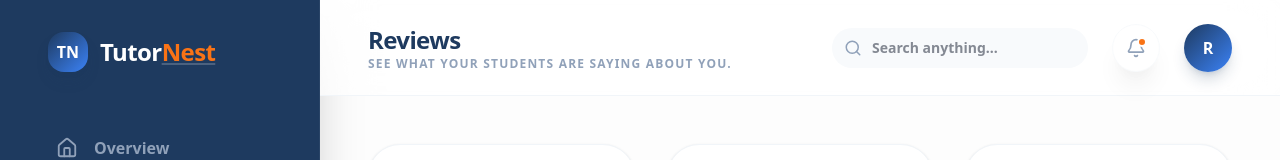
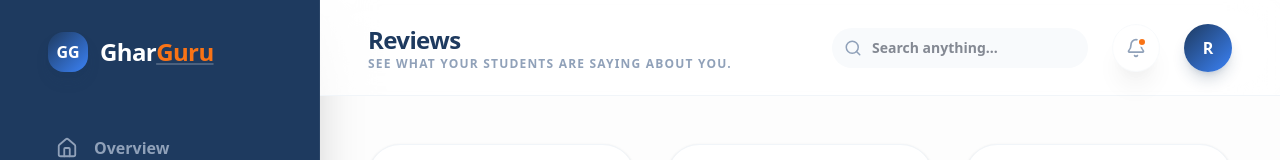
Before and after one commit to Innovox-Software-Solutions/Tutor-finder, a Next.js app: page /dashboard/tutor/reviews in a window 1280 px wide. Shown: the top 160 px of the page. Built offline with nearby package versions, Linux system fonts and the light colour scheme.

Commit message:
chore: rebrand project name from TutorNest to GharGuru across all frontend components and pages

```diff
--- a/src/app/auth/page.tsx
+++ b/src/app/auth/page.tsx
@@ -38,7 +38,7 @@ export default function AuthPage() {
 
           <div className="relative z-10">
             <Link href="/" className="text-3xl font-black mb-16 block transition-transform hover:scale-105 active:scale-95 origin-left">
-              Tutor<span className="text-accent underline decoration-white/10">Nest</span>
+              Ghar<span className="text-accent underline decoration-white/10">Guru</span>
             </Link>
             <h1 className="text-5xl xl:text-6xl font-black leading-[1.1] mb-8 text-balance">
               {isLogin ? "Welcome Back to Fair Learning" : "Join the India's Fair Learning Move"}
@@ -71,7 +71,7 @@ export default function AuthPage() {
         <div className="p-6 md:p-16 lg:p-20 flex flex-col justify-center bg-white">
           <div className="lg:hidden mb-8">
             <Link href="/" className="text-xl font-black text-primary">
-              Tutor<span className="text-accent underline decoration-primary/10">Nest</span>
+              Ghar<span className="text-accent underline decoration-primary/10">Guru</span>
             </Link>
           </div>
 
--- a/src/app/onboarding/student/page.tsx
+++ b/src/app/onboarding/student/page.tsx
@@ -62,7 +62,7 @@ export default function StudentOnboarding() {
       {/* Header */}
       <div className="max-w-3xl w-full mb-8 flex justify-between items-center">
         <Link href="/" className="text-xl font-black text-primary">
-          Tutor<span className="text-accent underline decoration-primary/10">Nest</span>
+          Ghar<span className="text-accent underline decoration-primary/10">Guru</span>
         </Link>
         <div className="flex items-center gap-3">
           <span className="text-[10px] font-black text-slate-400 uppercase tracking-widest">Progress</span>
--- a/src/app/onboarding/tutor/page.tsx
+++ b/src/app/onboarding/tutor/page.tsx
@@ -61,7 +61,7 @@ export default function TutorOnboarding() {
       {/* Header */}
       <div className="max-w-3xl w-full mb-8 flex justify-between items-center">
         <Link href="/" className="text-xl font-black text-primary">
-          Tutor<span className="text-accent underline decoration-primary/10">Nest</span>
+          Ghar<span className="text-accent underline decoration-primary/10">Guru</span>
         </Link>
         <div className="flex items-center gap-3">
           <span className="text-[10px] font-black text-slate-400 uppercase tracking-widest">Progress</span>
@@ -296,7 +296,7 @@ function Step5() {
           <ShieldCheck size={18} className="text-accent" /> Why bank details?
         </h4>
         <p className="text-slate-500 text-[10px] md:text-xs font-medium leading-relaxed">
-          To automatically transfer your weekly earnings. TutorNest uses bank-grade encryption to secure your financial information.
+          To automatically transfer your weekly earnings. GharGuru uses bank-grade encryption to secure your financial information.
         </p>
       </div>
     </div>
--- a/src/app/page.tsx
+++ b/src/app/page.tsx
@@ -176,7 +176,7 @@ export default function Home() {
           <div className="grid lg:grid-cols-2 gap-10 md:gap-20 items-center">
             <div className="text-center lg:text-left">
               <h2 className="text-2xl md:text-4xl font-black text-primary mb-4 md:mb-6 leading-[1.1]">
-                Why Choose <span className="text-accent underline decoration-primary/20">TutorNest</span>?
+                Why Choose <span className="text-accent underline decoration-primary/20">GharGuru</span>?
               </h2>
               <p className="text-sm md:text-lg text-slate-600 mb-6 md:mb-8 leading-relaxed">
                 Most platforms charge up to 50% commission, forcing tutors to hike their prices and parents to pay more. We believe in a fair ecosystem where teachers get their due.
@@ -280,11 +280,11 @@ export default function Home() {
         <div className="max-w-3xl mx-auto px-4 sm:px-6 lg:px-8">
           <div className="text-center mb-10 md:mb-16">
             <h2 className="text-2xl md:text-4xl font-black text-primary mb-2 md:mb-4 leading-tight">Frequently Asked Questions</h2>
-            <p className="text-xs md:text-lg text-slate-500 font-medium">Everything you need to know about TutorNest</p>
+            <p className="text-xs md:text-lg text-slate-500 font-medium">Everything you need to know about GharGuru</p>
           </div>
           <div className="space-y-3 md:space-y-6">
             <Accordion
-              q="Does TutorNest take a percentage from parents?"
+              q="Does GharGuru take a percentage from parents?"
               a="No, we charge 0% commission from parents. You only pay the hourly rate listed by the tutor."
             />
             <Accordion
--- a/src/app/select-role/page.tsx
+++ b/src/app/select-role/page.tsx
@@ -47,7 +47,7 @@ export default function SelectRole() {
          <div className="bg-accent/10 p-4 md:p-5 rounded-2xl text-accent shadow-accent/5"><Star size={28} className="fill-accent" /></div>
          <div className="text-center sm:text-left">
             <h4 className="font-black text-primary text-lg md:text-xl mb-1">Fair Commission Policy</h4>
-            <p className="text-slate-500 font-medium text-xs md:text-base leading-relaxed">We only take 20% commission on teacher earnings. Both parents and tutors save money with TutorNest.</p>
+            <p className="text-slate-500 font-medium text-xs md:text-base leading-relaxed">We only take 20% commission on teacher earnings. Both parents and tutors save money with GharGuru.</p>
          </div>
       </div>
     </main>
--- a/src/components/CommissionTable.tsx
+++ b/src/components/CommissionTable.tsx
@@ -6,7 +6,7 @@ const CommissionTable = () => {
           <tr>
             <th className="px-6 py-4 text-sm font-bold text-slate-600">Metric</th>
             <th className="px-6 py-4 text-sm font-bold text-slate-400">Other Platforms</th>
-            <th className="px-6 py-4 text-sm font-bold text-accent">TutorNest</th>
+            <th className="px-6 py-4 text-sm font-bold text-accent">GharGuru</th>
           </tr>
         </thead>
         <tbody className="divide-y divide-slate-100">
--- a/src/components/DashboardShell.tsx
+++ b/src/components/DashboardShell.tsx
@@ -30,7 +30,7 @@ export default function DashboardShell({ children, role, title, subtitle }: Dash
           <div className="flex items-center gap-4">
             <div className="lg:hidden">
               <Link href="/" className="text-xl font-black text-primary">
-                T<span className="text-accent">N</span>
+                Ghar<span className="text-accent">Guru</span>
               </Link>
             </div>
             <div className="hidden sm:block">
--- a/src/components/Footer.tsx
+++ b/src/components/Footer.tsx
@@ -46,7 +46,7 @@ const Footer = () => {
         </div>
 
         <div className="pt-8 border-t border-slate-700 text-center text-slate-400 text-sm">
-          <p>© {new Date().getFullYear()} TutorNest. All rights reserved.</p>
+          <p>© {new Date().getFullYear()} GharGuru. All rights reserved.</p>
         </div>
       </div>
     </footer>
--- a/src/components/Navbar.tsx
+++ b/src/components/Navbar.tsx
@@ -13,7 +13,7 @@ const Navbar = () => {
         <div className="flex justify-between h-20 items-center">
           <div className="flex items-center">
             <Link href="/" className="text-2xl md:text-3xl font-black text-primary tracking-tight transition-transform hover:scale-105 active:scale-95">
-              Tutor<span className="text-accent underline decoration-primary/10">Nest</span>
+              Ghar<span className="text-accent underline decoration-primary/10">Guru</span>
             </Link>
           </div>
 
--- a/src/components/Sidebar.tsx
+++ b/src/components/Sidebar.tsx
@@ -49,10 +49,10 @@ const Sidebar = ({ role }: SidebarProps) => {
     <aside className="w-80 bg-primary h-screen sticky top-0 flex flex-col p-8 text-white hidden lg:flex shadow-2xl border-r border-white/5">
       <div className="mb-12 px-4 flex items-center gap-3">
         <div className="w-10 h-10 premium-gradient rounded-xl flex items-center justify-center font-black text-white shadow-lg shadow-primary/20">
-          TN
+          GG
         </div>
         <Link href="/" className="text-2xl font-black tracking-tight">
-          Tutor<span className="text-accent underline decoration-white/20">Nest</span>
+          Ghar<span className="text-accent underline decoration-white/20">Guru</span>
         </Link>
       </div>
 
```
